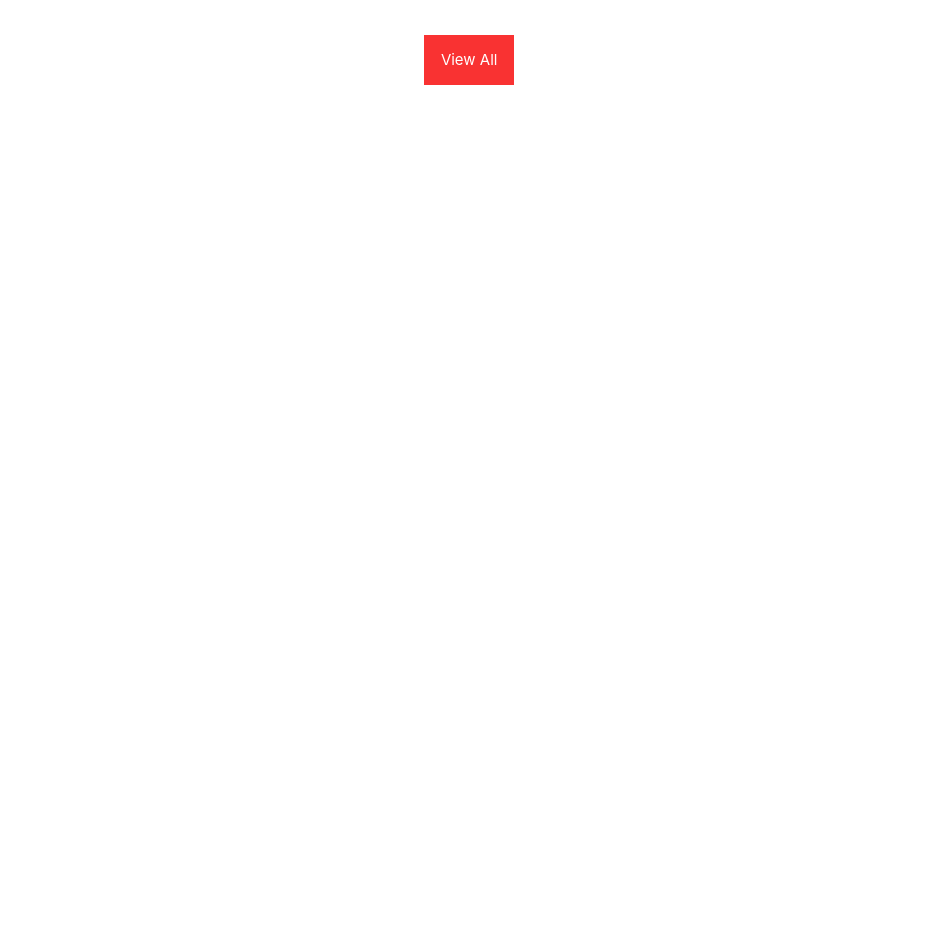
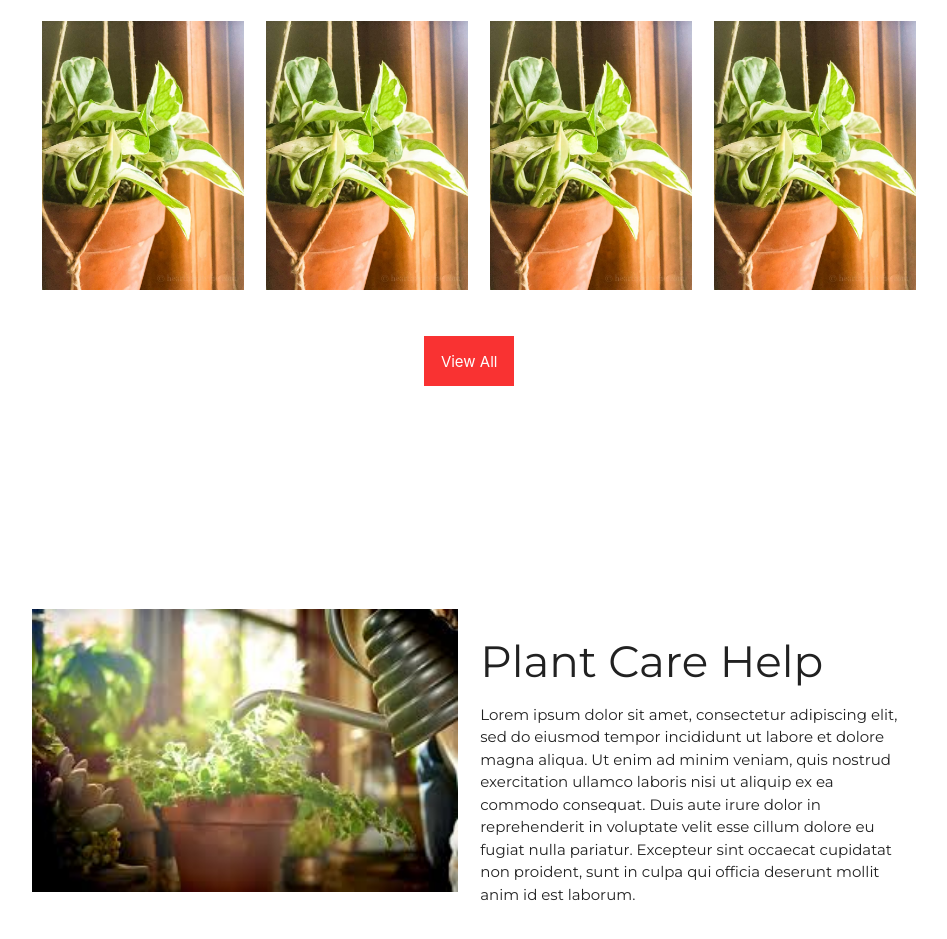
Before and after one commit to lilipcohen/plant-care, a React (Create React App) app in the folder client/: page / in a window 1280 px wide. Shown: the part 1751-2690 px from the top of the page, without its empty margins (171-1118 px from the left). Before the commit the page ends 1856 px from the top, so only its background shows below. Built offline with nearby package versions, Linux system fonts and the light colour scheme.

Commit message:
adding plant care section

```diff
--- a/client/src/pages/Home/index.js
+++ b/client/src/pages/Home/index.js
@@ -2,6 +2,7 @@
 import './style.css';
 import CatImg from '../../images/cat-plant-home.png';
 import PothosImg from '../../images/pothos-njoy.png';
+import PlantCareImg from '../../images/plant-care.jpg';
 
 export default function Home() {
   return (
@@ -73,11 +74,36 @@
           <img id="home-plants" src={PothosImg}></img>
         </div>
       </div>
-      <div>
-        <div className="row">
-          <button className="col s12" id="button-home">
-            View All
-          </button>
+
+      <div className="row">
+        <button className="col s12" id="button-home">
+          View All
+        </button>
+      </div>
+      <br></br>
+      <br></br>
+      <br></br>
+      <br></br>
+      <br></br>
+      <br></br>
+      <br></br>
+      <br></br>
+      <br></br>
+      <div className="row">
+        <div className="col s6">
+          <img id="plant-care-img" src={PlantCareImg}></img>
+        </div>
+        <div className="col s6">
+          <h3>Plant Care Help</h3>
+          <p>
+            Lorem ipsum dolor sit amet, consectetur adipiscing elit, sed do
+            eiusmod tempor incididunt ut labore et dolore magna aliqua. Ut enim
+            ad minim veniam, quis nostrud exercitation ullamco laboris nisi ut
+            aliquip ex ea commodo consequat. Duis aute irure dolor in
+            reprehenderit in voluptate velit esse cillum dolore eu fugiat nulla
+            pariatur. Excepteur sint occaecat cupidatat non proident, sunt in
+            culpa qui officia deserunt mollit anim id est laborum.
+          </p>
         </div>
       </div>
     </div>
--- a/client/src/pages/Home/style.css
+++ b/client/src/pages/Home/style.css
@@ -33,8 +33,9 @@
 
 #home-plants {
   padding-bottom: 10px;
-  max-width: 70%;
+  width: 100%;
   max-height: 40%;
+  margin: 10px;
   overflow: wrap;
 }
 
@@ -54,3 +55,8 @@
   margin-left: 45%;
   cursor: pointer;
 }
+
+#plant-care-img {
+  width: 100%;
+  height: 40%;
+}
```
Also changed, not shown: client/src/images/plant-care.jpg (added).
